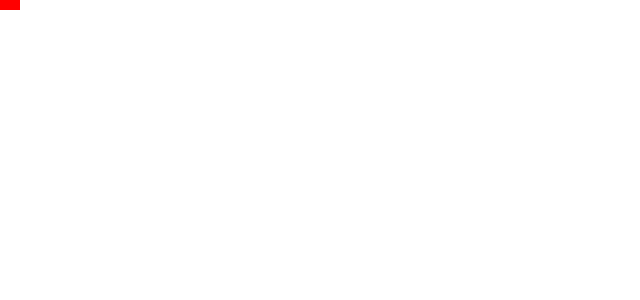
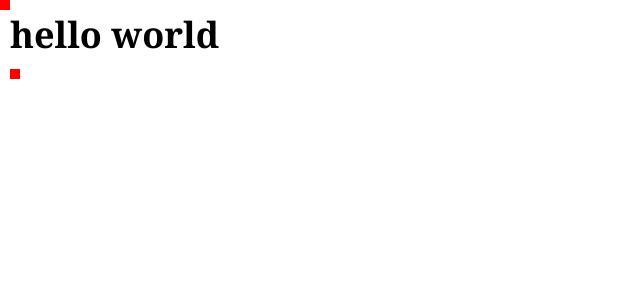
Before and after one commit to adsifspcaragua/Projeto-Hartat, a React (Vite) app: page /cine-hartat in a window 1280 px wide. Before the commit this address had no page. Shown: the top 300 px of the page, without its empty margins (0-640 px from the left). Built offline with nearby package versions, Linux system fonts and the light colour scheme.

Commit message:
feat: create cine hartat route

```diff
--- a/src/components/PageRouter.jsx
+++ b/src/components/PageRouter.jsx
@@ -1,6 +1,7 @@
 import { BrowserRouter, Routes, Route } from 'react-router-dom'
 import './css/Sidebar.css'
 import Home from '../pages/Home'
+import Cine from '../pages/Cine'
 
 function PageRouter() {
 
@@ -8,6 +9,7 @@
         <BrowserRouter>
             <Routes>
                 <Route index element={<Home />}/>
+                <Route path="/cine-hartat" element={<Cine/>}/>
             </Routes>
         </BrowserRouter>
     )
--- /dev/null
+++ b/src/pages/Cine.jsx
@@ -0,0 +1,8 @@
+function Cine(){
+    return(
+         <h1> hello world </h1>
+    )
+
+
+}
+ export default Cine
```
